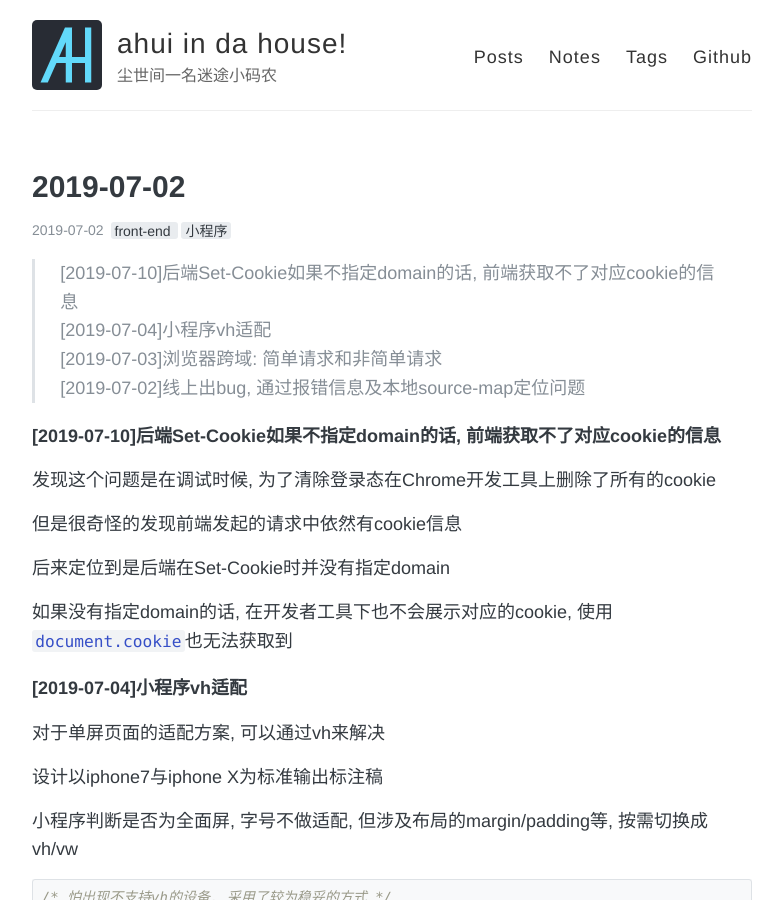
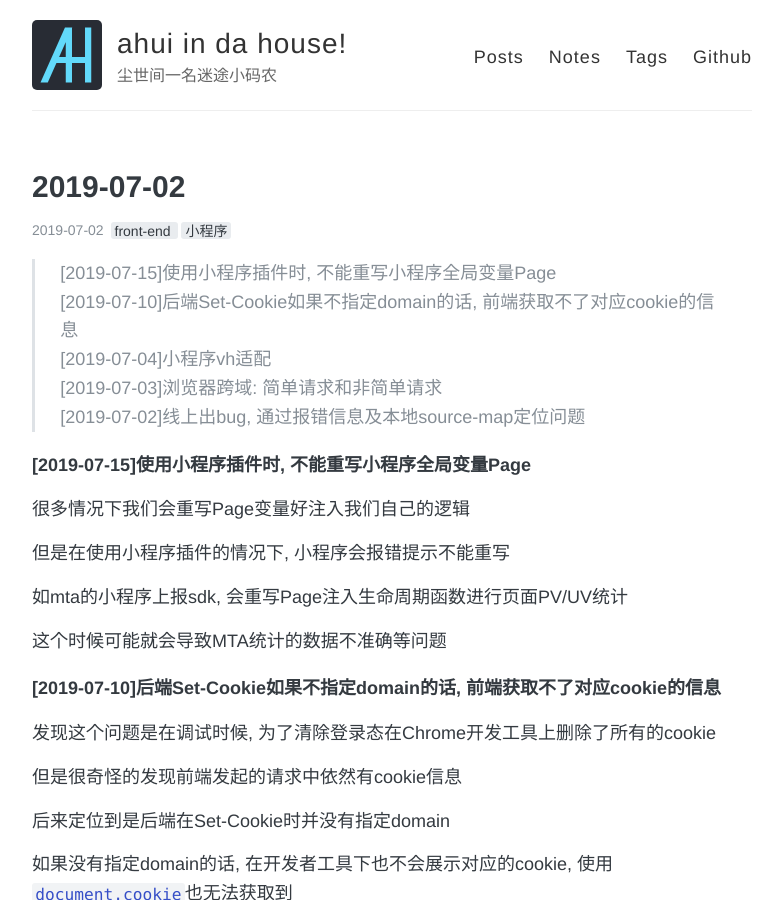
Before and after one commit to funkyLover/blog, a Jekyll site: the page built from notes/_posts/2019-07-02-notes.md, in a window 1280 px wide and 900 px high. Shown: the whole window, without its empty margins (248-1031 px from the left). Built offline with Jekyll 4.4.1, drawn with Linux system fonts in a browser that asks for light colours; comment, search, counter and statistics services are not loaded.

Commit message:
[note]add;

```diff
--- a/notes/_posts/2019-07-02-notes.md
+++ b/notes/_posts/2019-07-02-notes.md
@@ -7,10 +7,21 @@ comments: true
 share: true
 ---
 
+> [2019-07-15]使用小程序插件时, 不能重写小程序全局变量Page <br>
 > [2019-07-10]后端Set-Cookie如果不指定domain的话, 前端获取不了对应cookie的信息 <br>
 > [2019-07-04]小程序vh适配 <br>
 > [2019-07-03]浏览器跨域: 简单请求和非简单请求 <br>
 > [2019-07-02]线上出bug, 通过报错信息及本地source-map定位问题 <br>
+
+##### [2019-07-15]使用小程序插件时, 不能重写小程序全局变量Page
+
+很多情况下我们会重写Page变量好注入我们自己的逻辑
+
+但是在使用小程序插件的情况下, 小程序会报错提示不能重写
+
+如mta的小程序上报sdk, 会重写Page注入生命周期函数进行页面PV/UV统计
+
+这个时候可能就会导致MTA统计的数据不准确等问题
 
 ##### [2019-07-10]后端Set-Cookie如果不指定domain的话, 前端获取不了对应cookie的信息
 
```
